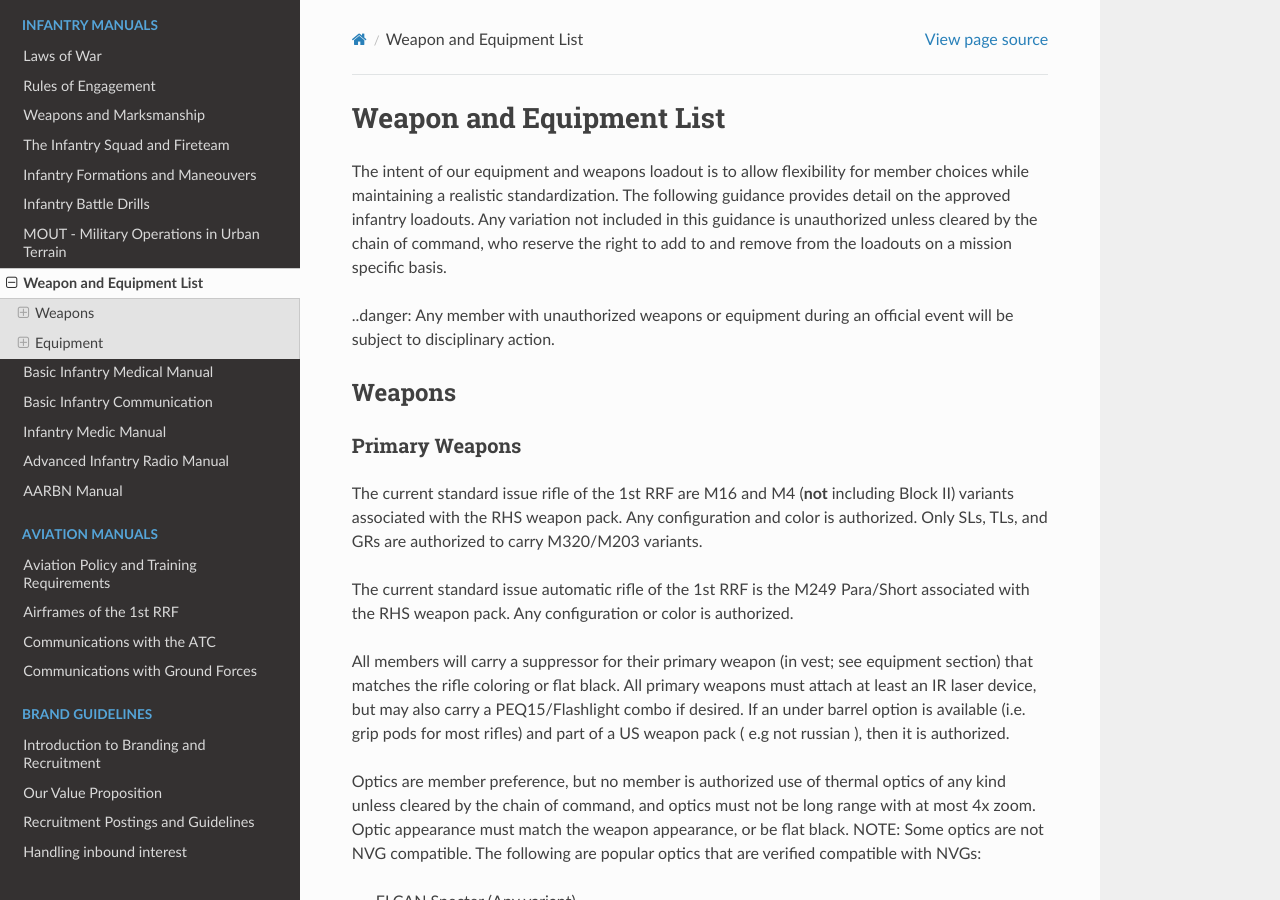
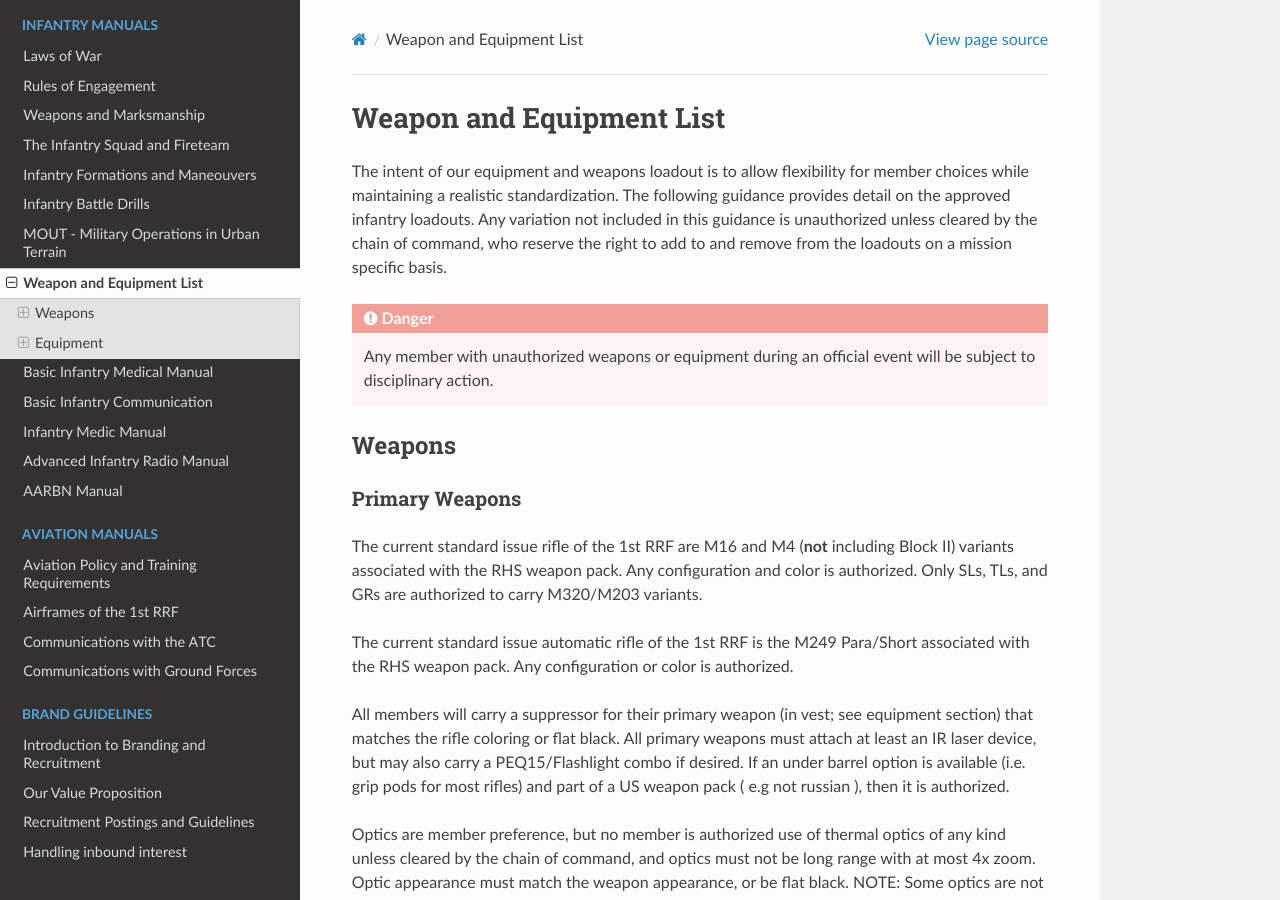
Before and after one commit to 1st-rapid-response-force/Training-Programs, a Sphinx documentation site: the page built from docs/source/infantry/equipment.rst, in a window 1280 px wide and 900 px high. Built offline with Sphinx 7.4.7 and the Read the Docs theme 2.0.0, drawn with Linux system fonts in a browser that asks for light colours; formulas are drawn with MathJax 3; some of the changed lines change nothing that is shown.

Commit message:
Fix formatting error

```diff
--- a/docs/source/infantry/equipment.rst
+++ b/docs/source/infantry/equipment.rst
@@ -3,7 +3,7 @@ Weapon and Equipment List
 
 The intent of our equipment and weapons loadout is to allow flexibility for member choices while maintaining a realistic standardization.  The following guidance provides detail on the approved infantry loadouts.  Any variation not included in this guidance is unauthorized unless cleared by the chain of command, who reserve the right to add to and remove from the loadouts on a mission specific basis.
 
-..danger: Any member with unauthorized weapons or equipment during an official event will be subject to disciplinary action.
+.. danger:: Any member with unauthorized weapons or equipment during an official event will be subject to disciplinary action.
 
 Weapons
 --------
```
